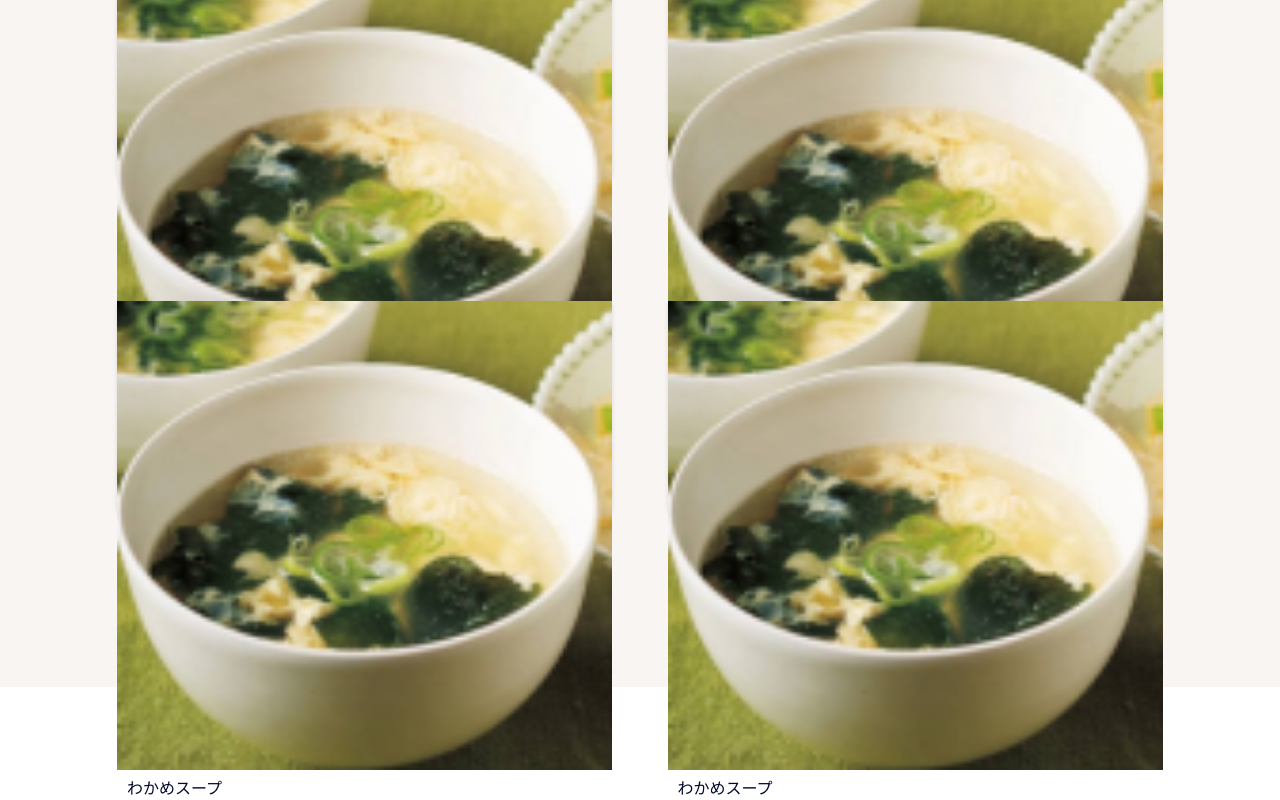
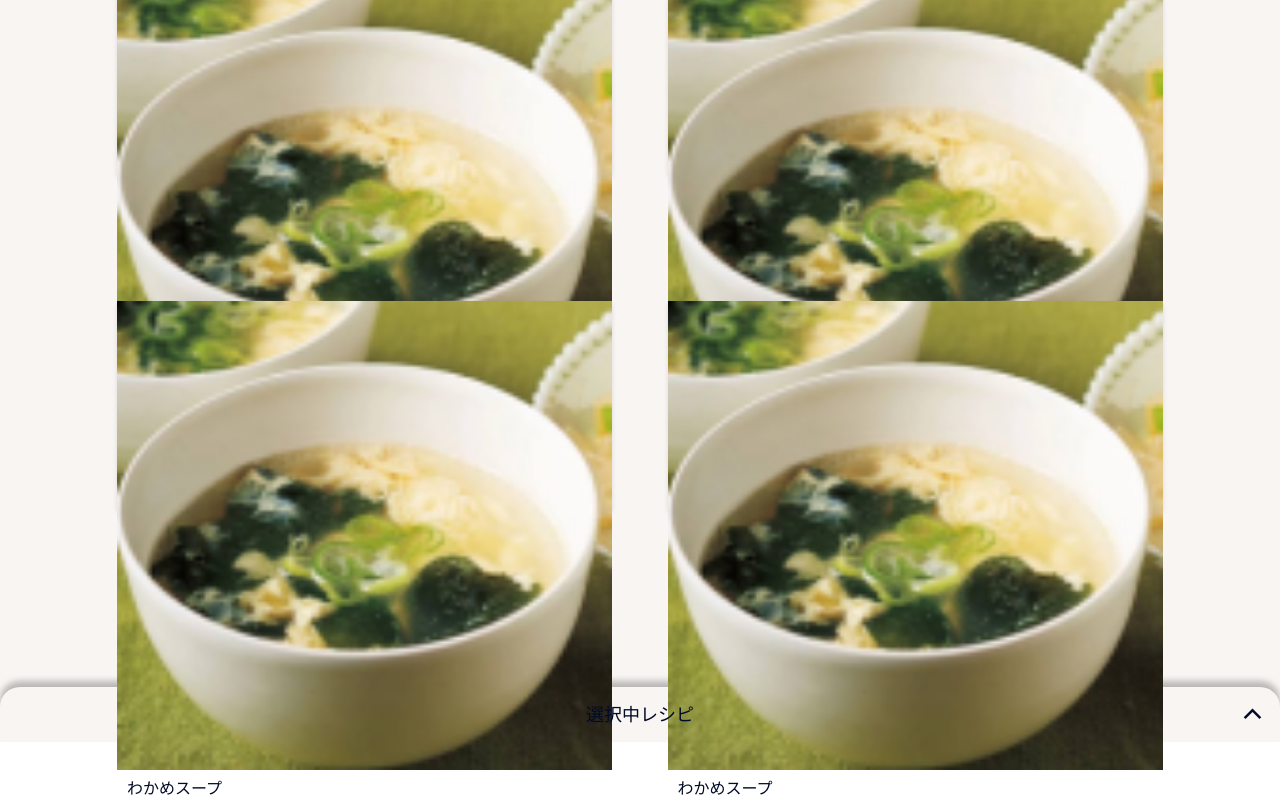
Before and after one commit to kousei-s/makeck_front, a React (Vite) app: page /RecipeSelection in a window 1280 px wide. Shown: the part 1504-2304 px from the top of the page. Built offline with nearby package versions, Linux system fonts and the light colour scheme; a web font is replaced by a local one.

Commit message:
[add] モーダル閉じ状態

```diff
--- a/src/App.jsx
+++ b/src/App.jsx
@@ -14,6 +14,7 @@ import './styles/menuConfirmation.css';
 import './styles/stepsDetail.css';
 import './styles/footer.css';
 import './styles/RecipeSelection.css';
+import './styles/modal.css';
 
 import {BrowserRouter as Router, Routes, Route} from 'react-router-dom';
 
--- a/src/hooks/images.jsx
+++ b/src/hooks/images.jsx
@@ -2,8 +2,8 @@ const images = {
     icon : './src/assets/images/userIcon.png',            // ユーザアイコン
     logo : './src/assets/images/logo.png',                // ロゴ
     someImage : './src/assets/images/someImage.png',      // 仮画像
-    pot : './src/assets/images/pot.png',                  // 鍋
-    mixer : './src/assets/images/mixer.png',              // ミキサー
+    //pot : './src/assets/images/pot.png',                  // 鍋
+    //mixer : './src/assets/images/mixer.png',              // ミキサー
     book : './src/assets/images/book.png',                // 本
     share : './src/assets/images/share.png',              // 共有
     detailBorder : './src/assets/images/detailNameBorder.png',// 手順詳細名飾り枠
@@ -14,6 +14,7 @@ const images = {
     selectMainDish : "./src/assets/images/selectMainDish.png",    //主菜
     selectSideDish : "./src/assets/images/selectSideDish.png",    //副菜
     selectSoup : "./src/assets/images/selectSoup.png",            //汁物
+    selectingRecipeButton :"./src/assets/images/selectingRecipeButton.png",//上向き三角のボタン
 
 
 
--- a/src/pages/RecipeSelection.jsx
+++ b/src/pages/RecipeSelection.jsx
@@ -51,8 +51,6 @@ export default function RecipeSelection() {
   ]
 
 
-
-
     return(
         <div className="App">
 
@@ -72,11 +70,6 @@ export default function RecipeSelection() {
           </div>
 
           {/*レシピ選択コンテナ*/}
-          <div>
-
-          </div>
-
-
           <div id="recipeChoiceContainer">
             {
               menus.map((menu,index)=>{
@@ -93,9 +86,15 @@ export default function RecipeSelection() {
 
           </div>
 
+          </main>
 
-
-          </main>
+          {/*レシピ選択中モーダル*/}
+          <div className="modal_bottom">
+            <p className="modal_name">選択中レシピ</p>
+            <div className="upButton">
+              <img src={images.selectingRecipeButton} alt="上向き三角ボタン" />
+            </div>
+          </div>
 
         </div>
     );
--- /dev/null
+++ b/src/styles/modal.css
@@ -0,0 +1,25 @@
+/* レシピ選択中モーダル */
+.modal_bottom {
+    width: auto;
+    height: 55px;
+    background-color: #F8F5F2;
+    border-radius: 20px 20px 0 0;   /*左上と右上の角を丸くする*/
+    box-shadow: 0 -6px 6px rgba(0, 0, 0, 0.25);
+    display: flex;
+    align-items: center;            /*垂直中央*/
+    justify-content: center;        /*水平中央*/
+
+}
+
+.modal_name {
+    font-size: 18px;        /*フォントのサイズ*/
+    font-weight: 600;       /*フォントの太さ*/
+    position: absolute;     /*配置固定(upButton右寄せにするため)*/
+
+}
+
+.upButton {
+    margin-left: auto;      /*右寄せ*/
+    margin-right: 10px;     /*調整用*/
+    margin-top: 5px;        /*調整用*/
+}
```
Also changed, not shown: src/assets/images/selectingRecipeButton.png (added).
